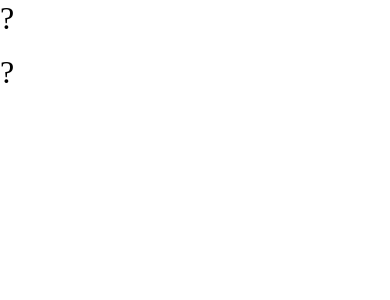
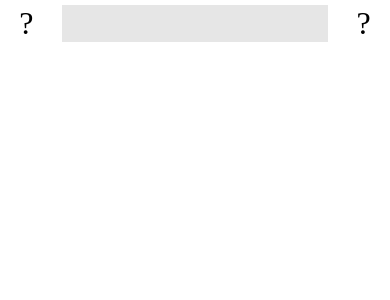
Before and after one commit to lopeselio/YouTube_Clone_RN, a React Native app: screen / in a window 390 px wide. Shown: the top 300 px of the page. Built offline with nearby package versions, Linux system fonts and the light colour scheme.

Commit message:
header for search screen

```diff
--- a/App.js
+++ b/App.js
@@ -1,12 +1,18 @@
 import React from 'react'
 import { View } from 'react-native'
 import HomeScreen from './src/screens/Home'
+import Constant from 'expo-constants'
+
 // import Card from './src/components/Card'
 import SearchScreen from './src/screens/Search'
 
 export default function App () {
   return (
-    <View style={{ flex: 1 }}>
+    <View style={{
+      flex: 1,
+      marginTop: Constant.statusBarHeight
+    }}
+    >
       {/* <HomeScreen /> */}
       <SearchScreen />
     </View>
--- a/src/components/Header.js
+++ b/src/components/Header.js
@@ -1,13 +1,11 @@
 import React from 'react'
 import { View, Text } from 'react-native'
 import { Entypo, Ionicons, MaterialIcons } from '@expo/vector-icons'
-import Constant from 'expo-constants'
 
 export default function Header () {
   const myColor = '#212121'
   return (
     <View style={{
-      marginTop: Constant.statusBarHeight,
       height: 40,
       backgroundColor: 'white',
       flexDirection: 'row',
--- a/src/screens/Search.js
+++ b/src/screens/Search.js
@@ -6,9 +6,21 @@ const SearchScreen = () => {
   const [value, setValue] = useState('')
   return (
     <View style={{ flex: 1 }}>
-      <View>
+      <View style={{
+        padding: 5,
+        flexDirection: 'row',
+        justifyContent: 'space-around',
+        elevation: 6,
+        backgroundColor: 'white'
+      }}
+      >
         <Ionicons name='md-arrow-back' size={32} />
         <TextInput
+          style={{
+            width: '70%',
+            backgroundColor: '#e6e6e6'
+          }}
+          value={value}
           onChangeText={(text) => setValue(text)}
         />
         <Ionicons
```
